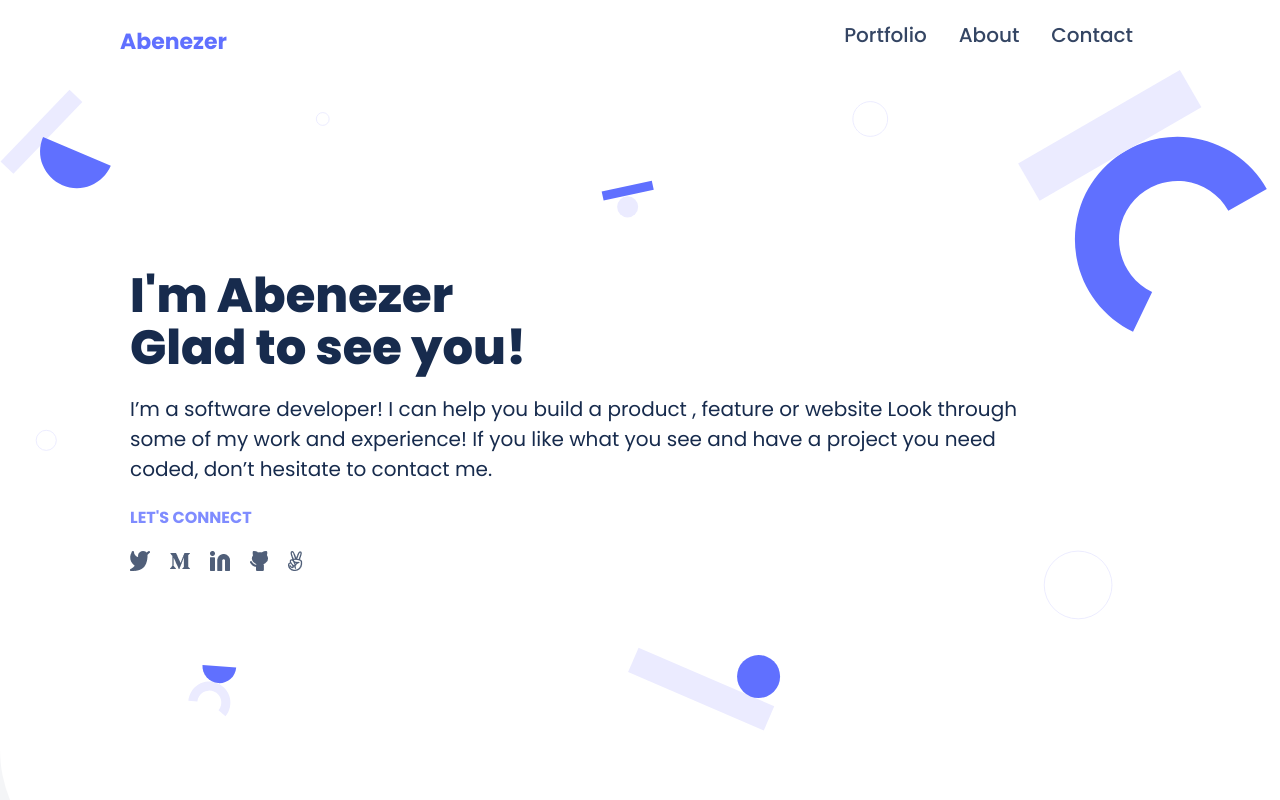
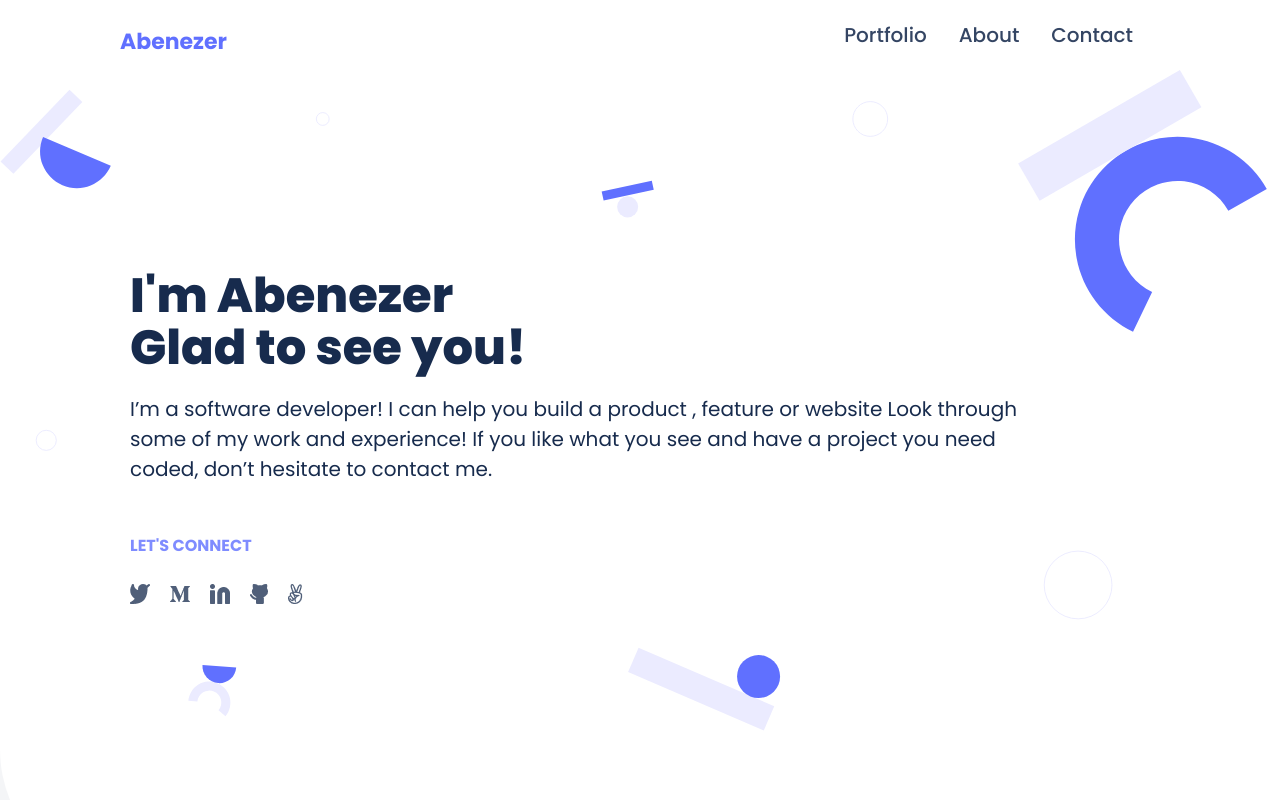
Before and after one commit to abenezer-addisu/Portfolio-Final-mobile-version, a website: page index.html in a window 1280 px wide. Shown: the top 800 px of the page. Drawn offline with Linux system fonts and the light colour scheme.

Commit message:
Text heading Style Updated

```diff
--- a/CSS/style.css
+++ b/CSS/style.css
@@ -671,6 +671,7 @@ h2 {
 
 .connect {
   color: #7f8cff;
+  font-size: medium;
 }
 
 .languages-list > ul > li {
--- a/index.html
+++ b/index.html
@@ -59,7 +59,7 @@
                     I’m a software developer! I can help you build a product , feature or website Look through some of my work and experience! If you like what you see and have a project you need coded, don’t hesitate to contact me.
                 </p>
 
-                <h4 class="connect">LET'S CONNECT</h4>
+                <h2 class="connect">LET'S CONNECT</h2>
                 <ul class="socialmedia">
                     <li> <a href="#"><img src="img/twitter.png" alt="Twitter Icon"></a></li>
                     <li> <a href="#"><img src="img/messager.png" alt="messages icon"></a> </li>
@@ -212,7 +212,7 @@
                     <p class="about-content-p">
                         Hello I’m a software developer! I can help you build a product , feature or website Look through some of my work and experience! If you like what you see and have a project you need coded, don’t hesitate to contact me.
                     </p>
-                    <h4 class="connect">LET'S CONNECT</h4>
+                    <h2 class="connect">LET'S CONNECT</h2>
                     <ul class="socialmedia">
                         <li>
                             <a href="twitter.com"><img src="img/twitter.png" alt="twitter icon"></a>
```
